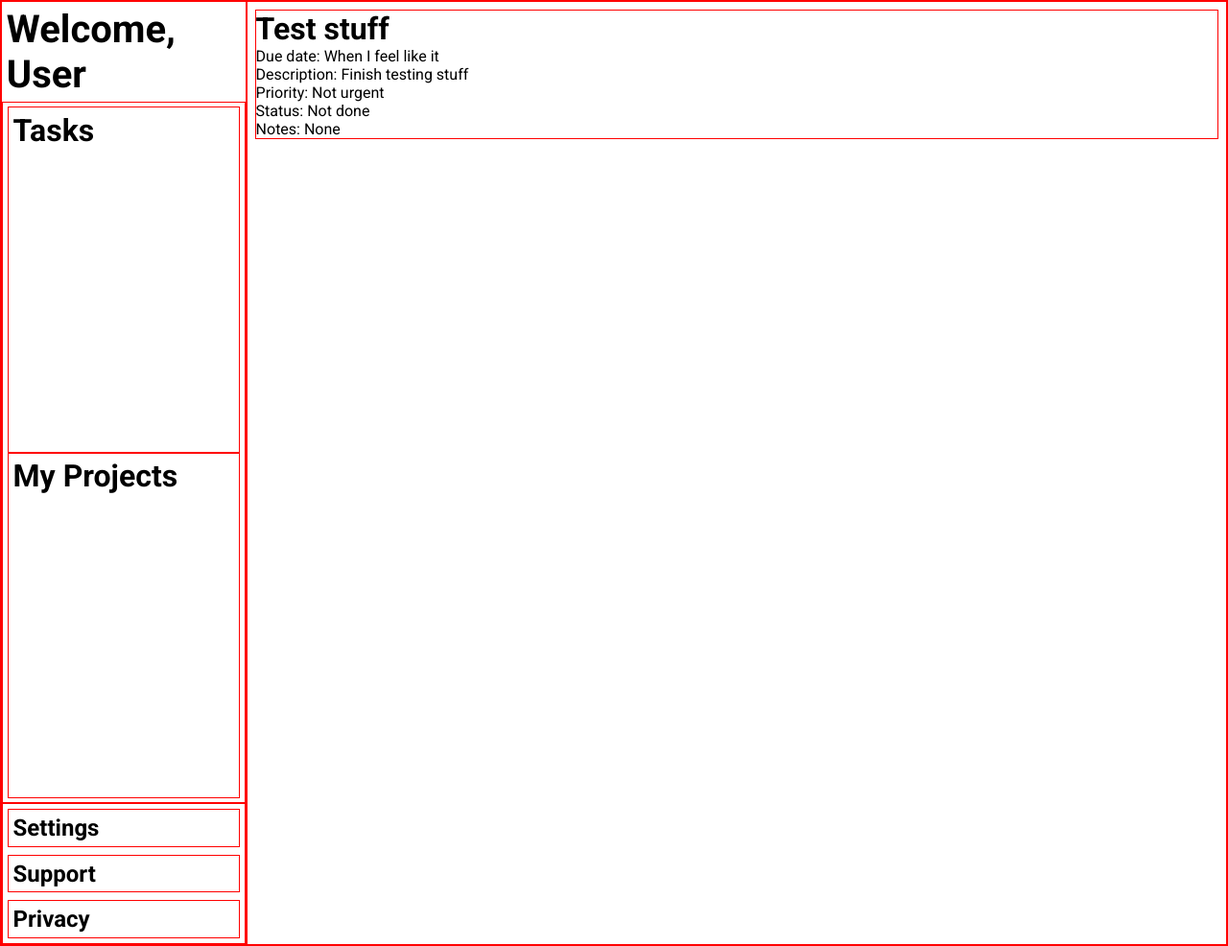
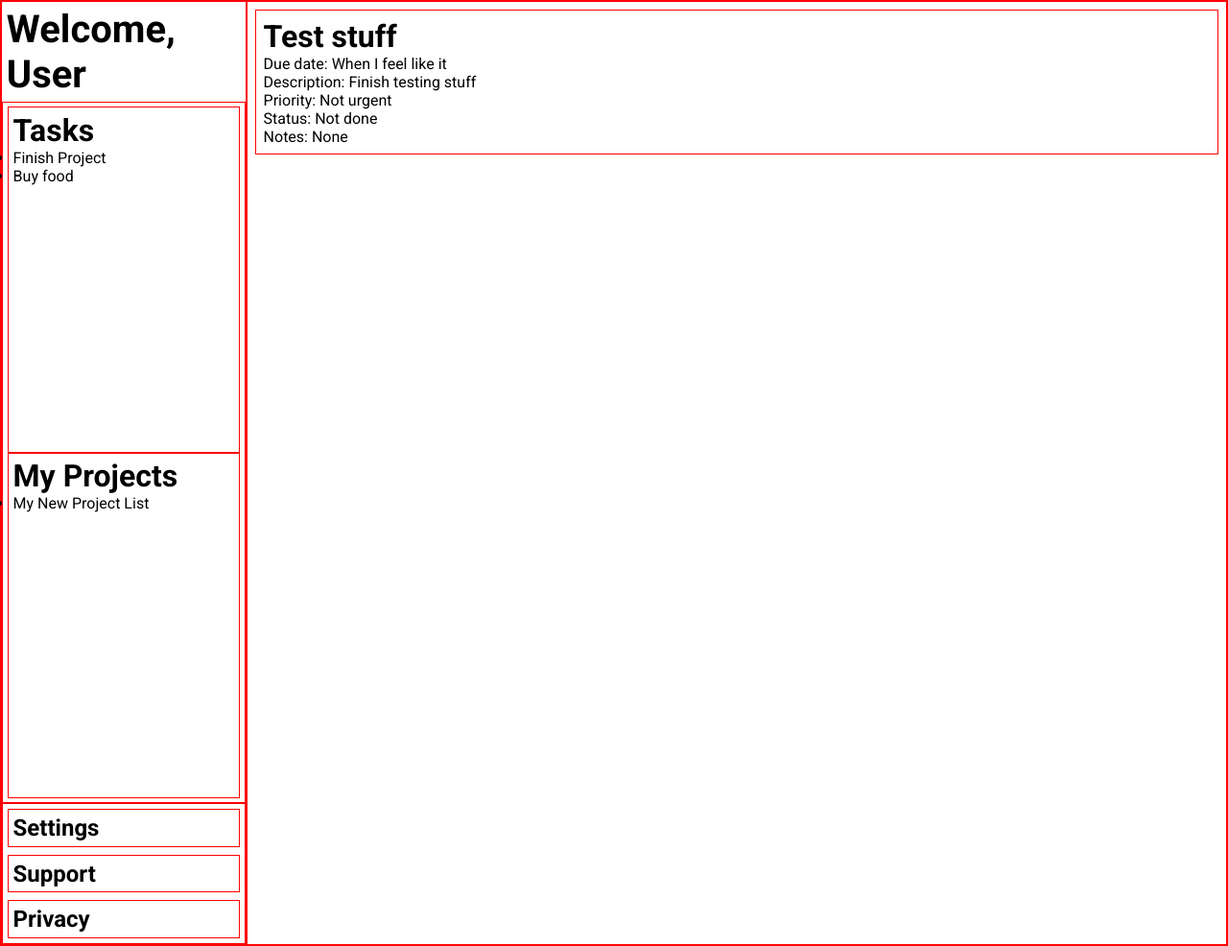
Before and after one commit to Peter-Paul-Dev/todo-list, a website built with webpack: page src/todo.html in a window 1280 px wide. Shown: the whole page at 96% size. Built offline with nearby package versions, Linux system fonts and the light colour scheme.

Commit message:
feat: Added function that displays all todos and all projects on the sidebar.
The displayed content can be found under the Tasks and My Projects sections, respectively.

In addition, I realized that my delete functions aren't working as intended since the objects that are to be deleted still exist despite removing them the references to it inside the arrays. I noticed this when my displayTodo() function successfully displayed newTask despite being staged for deletion. I will tackle this bug soon.

```diff
--- a/src/index.js
+++ b/src/index.js
@@ -1,13 +1,13 @@
 import "./style.css";
 import { allTodos, createTodo, createNewProject, allProjects } from "./todo-logic.js";
-import { displaySection, displayTodo } from "./manipulate-dom.js";
+import { displaySection, displayTodo, createTaskList, createProjectList } from "./manipulate-dom.js";
 
 const myTask = createTodo("Finish Project", "Finish the project I'm working on", "Whenever", "Not urgent", "Not done", "None");
 
 myTask.changePriority("Urgent");
 myTask.markComplete("Done");
 
-const newArr = createNewProject("newArr");
+const newArr = createNewProject("My New Project List");
 
 const newTask = createTodo("Test stuff", "Finish testing stuff", "When I feel like it", "Not urgent", "Not done", "None");
 const newerTask = createTodo("Buy food", "Buy food for tomorrow", "Tonight", "Urgent", "Not done", "Remeber to buy mayo");
@@ -25,3 +25,6 @@ console.log(newTask);
 
 displayTodo(myTask);
 displayTodo(newTask);
+
+createTaskList(allTodos);
+createProjectList(allProjects);
--- a/src/manipulate-dom.js
+++ b/src/manipulate-dom.js
@@ -4,7 +4,7 @@ function displayTodo(obj) {
     displaySection.textContent = "";
 
     const todoContainer  = document.createElement("div");
-    todoContainer.classList.add("todo-container");
+    todoContainer.classList.add("todo-info");
     displaySection.append(todoContainer);
 
     const titleText = document.createElement("h1");
@@ -34,4 +34,36 @@ function displayTodo(obj) {
     todoContainer.append(titleText, dueDateText, descriptionText, priorityText, doneStatusText, notesText);
 }
 
-export {displaySection, displayTodo};
+function createTaskList(arr) {
+    const taskContainer = document.querySelector(".tasks");
+
+    const tasksList = document.createElement("ul");
+
+    arr.forEach(item => {
+        const taskItem = document.createElement("li");
+        taskItem.textContent = item.title;
+
+        tasksList.append(taskItem);
+    });
+
+    taskContainer.append(tasksList);
+}
+
+function createProjectList(arr) {
+    const allProjectsExceptAllTodos = arr.splice(1);
+
+    const projectContainer = document.querySelector(".projects");
+
+    const projectList = document.createElement("ul");
+
+    allProjectsExceptAllTodos.forEach(item => {
+        const projectItem = document.createElement("li");
+        projectItem.textContent = item.title;
+
+        projectList.append(projectItem);
+    });
+
+    projectContainer.append(projectList);
+}
+
+export {displaySection, displayTodo, createTaskList, createProjectList};
--- a/src/style.css
+++ b/src/style.css
@@ -59,3 +59,7 @@ div {
     grid-column: 2/3;
     padding: 0.5rem;
 }
+
+.todo-info {
+    padding: 0.5rem;
+}
--- a/src/todo.html
+++ b/src/todo.html
@@ -11,11 +11,11 @@
                 <h2>Welcome, User</h2>
 
             <div class="todo-and-project-list">
-                <div>
+                <div class="tasks">
                     <h3>Tasks</h3>
                 </div>
 
-                <div>
+                <div class="projects">
                     <h3>My Projects</h3>
                 </div>
             </div>
```
